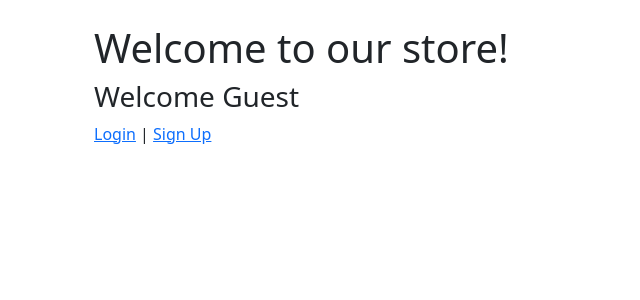
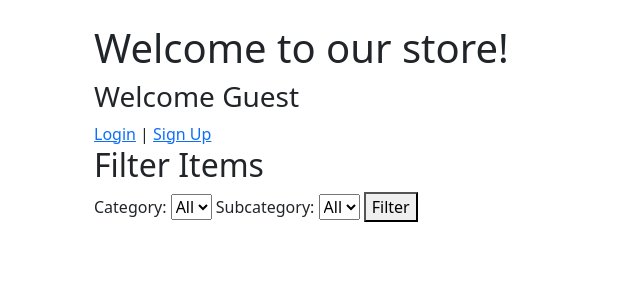
Before and after one commit to Shamit2105/woc7.0-django-ecommerce-Shamit, a Django app: page / in a window 1280 px wide. Shown: the part 56-356 px from the top of the page, without its empty margins (0-640 px from the left). Run offline with Django 5.2, Linux system fonts and the light colour scheme; data that the repository does not hold is empty.

Commit message:
adding a filter view to ItemListView

```diff
--- a/products/urls.py
+++ b/products/urls.py
@@ -6,8 +6,6 @@ urlpatterns = [
     path('', ItemListView.as_view(), name='home'),
     path('product/<int:pk>/', ItemDetailView.as_view(), name='product_detail'),
     path('review/<int:item_id>/', ReviewView.as_view(), name='review_form'),
-    #path('create_category/<int:user_id>/',CategoryCreateView.as_view(),name='create_category'),
-    #path('create_subcategory/<int:user_id>/',SubcategoryCreateView.as_view(),name='create_subcategory'),
     path('create_item/<int:user_id>/',ItemCreateView.as_view(),name='create_item'),
     path('searchresults/',SearchResultsListView.as_view(),name='search_results')
 ]
--- a/products/views.py
+++ b/products/views.py
@@ -17,11 +17,39 @@ class ItemCreateView(CreateView):
 
 
 
-class ItemListView(ListView):
+class ItemListView(View):
     template_name = 'home.html'
-    context_object_name = 'items'
-    def get_queryset(self):
-        return Item.objects.all()
+
+    def get(self, request, *args, **kwargs):
+        # Handle initial page load or reset filters
+        categories = Category.objects.all()
+        subcategories = SubCategory.objects.all()
+        items = Item.objects.all()
+
+        return render(request, self.template_name, {
+            'categories': categories,
+            'subcategories': subcategories,
+            'items': items,
+        })
+
+    def post(self, request, *args, **kwargs):
+        category = request.POST.get('category')
+        subcategory = request.POST.get('subcategory')
+        items = Item.objects.all()
+        if category:
+            items = items.filter(category__name=category)
+        if subcategory:
+            items = items.filter(subcategories__name=subcategory)
+        categories = Category.objects.all()
+        subcategories = SubCategory.objects.all()
+        return render(request, self.template_name, {
+            'categories': categories,
+            'subcategories': subcategories,
+            'items': items,
+            'selected_category': category,
+            'selected_subcategory': subcategory,
+        })
+
 
 class ItemDetailView(DetailView):
     model = Item
--- a/templates/_base.html
+++ b/templates/_base.html
@@ -19,6 +19,7 @@
             </div>
         {% endif %}
     </div>
+
     <nav class="navbar navbar-expand-lg bg-gray-600">
         <div class="container-fluid">
             <a class="navbar-brand" href="{% url 'home' %}">ECOMMERCE PLATFORM</a>
@@ -111,6 +112,7 @@
             </div>
         </div>
     </nav>
+
     <div class="container mt-4">
         {% block content %}
         {% endblock content %}
--- a/templates/home.html
+++ b/templates/home.html
@@ -7,6 +7,7 @@ Home
 
 {% block content %}
 <link rel="stylesheet" href="{% static 'css/home.css' %}">
+
 <div class="container mt-4">
     <h1>Welcome to our store!</h1>
     {% if user.is_authenticated %}
@@ -15,6 +16,36 @@ Home
         <h3>Welcome Guest</h3>
         <a href="{% url 'login' %}">Login</a> | <a href="{% url 'signup' %}">Sign Up</a>
     {% endif %}
+    <div>
+        <h2>Filter Items</h2>
+
+        <form method="post">
+            {% csrf_token %}
+
+            <label for="category">Category:</label>
+            <select name="category" id="category">
+                <option value="">All</option>
+                {% for category in categories %}
+                    <option value="{{ category.name }}" {% if selected_category == category.name %}selected{% endif %}>
+                        {{ category.name }}
+                    </option>
+                {% endfor %}
+            </select>
+
+            <label for="subcategory">Subcategory:</label>
+            <select name="subcategory" id="subcategory">
+                <option value="">All</option>
+                {% for subcategory in subcategories %}
+                    <option value="{{ subcategory.name }}" {% if selected_subcategory == subcategory.name %}selected{% endif %}>
+                        {{ subcategory.name }}
+                    </option>
+                {% endfor %}
+            </select>
+            <button type="submit">Filter</button>
+        </form>
+    </div>
+
+
 
     <div class="row">
         {% for item in items %}
```
Also changed, not shown: templates/product_detail.html (+7 -1 lines).
